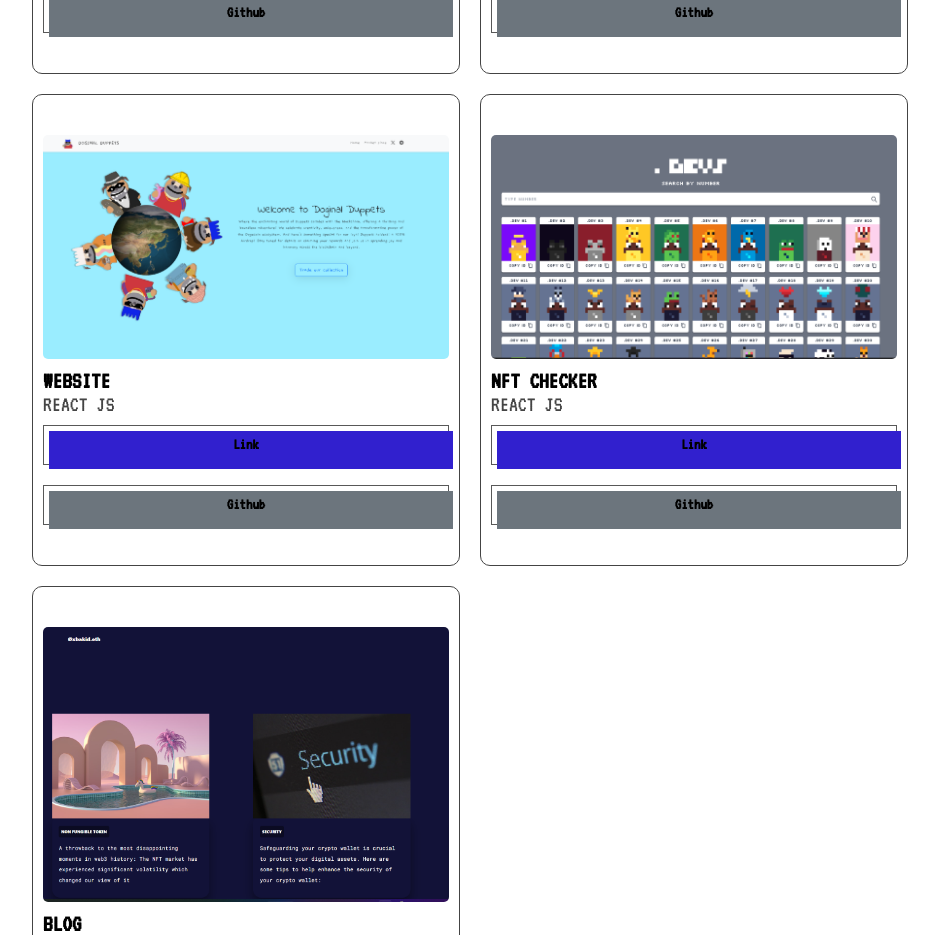
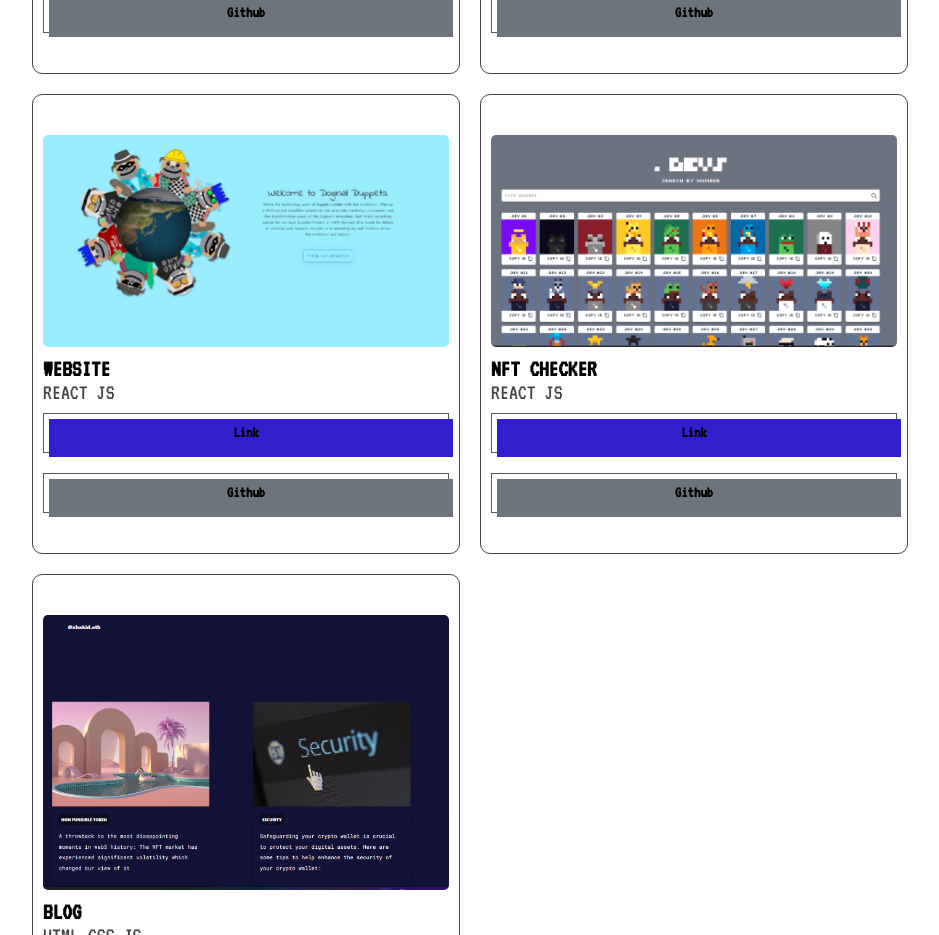
Before and after one commit to Joebakid/My-Porfolio, a React (Create React App) app: page / in a window 1280 px wide. Shown: the part 4600-5535 px from the top of the page, without its empty margins (170-1109 px from the left). Built offline with nearby package versions, Linux system fonts and the light colour scheme.

Commit message:
duppet img added

```diff
--- a/src/components/Projects.js
+++ b/src/components/Projects.js
@@ -92,7 +92,7 @@ function Projects({ BtnMain, BtnPrimary, Template, ProjectItem }) {
       hrefBtnPrimary: "https://github.com/CHUCKSALE",
     },
     {
-      src: "/img/DOGINAL DUPPETS.png",
+      src: "/img/duppet.jpg",
       title: "WEBSITE",
       text: "REACT JS",
       hrefBtnMain: "https://www.doginalduppets.com/",
```
Also changed, not shown: public/img/duppet.jpg (added).
